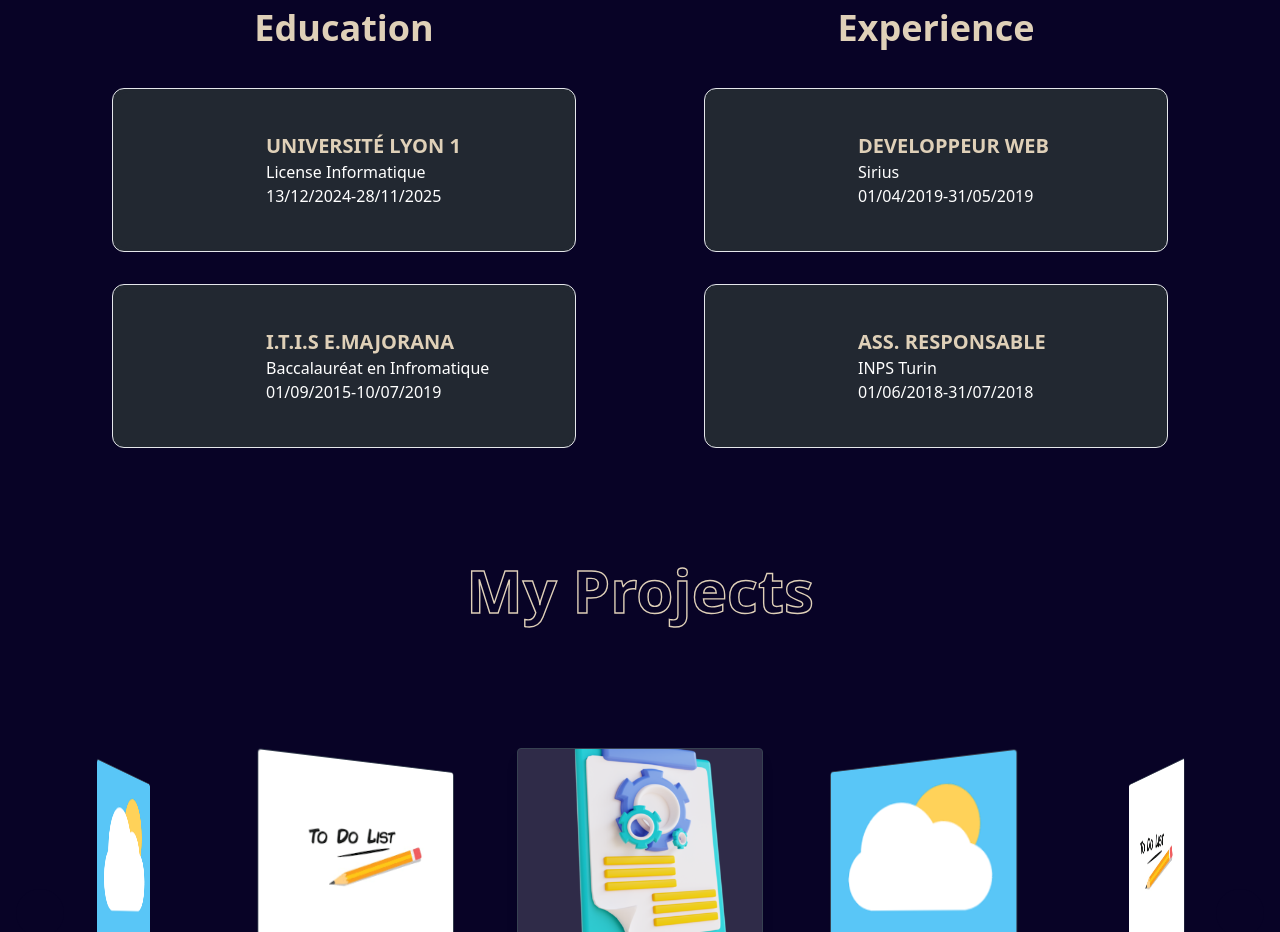
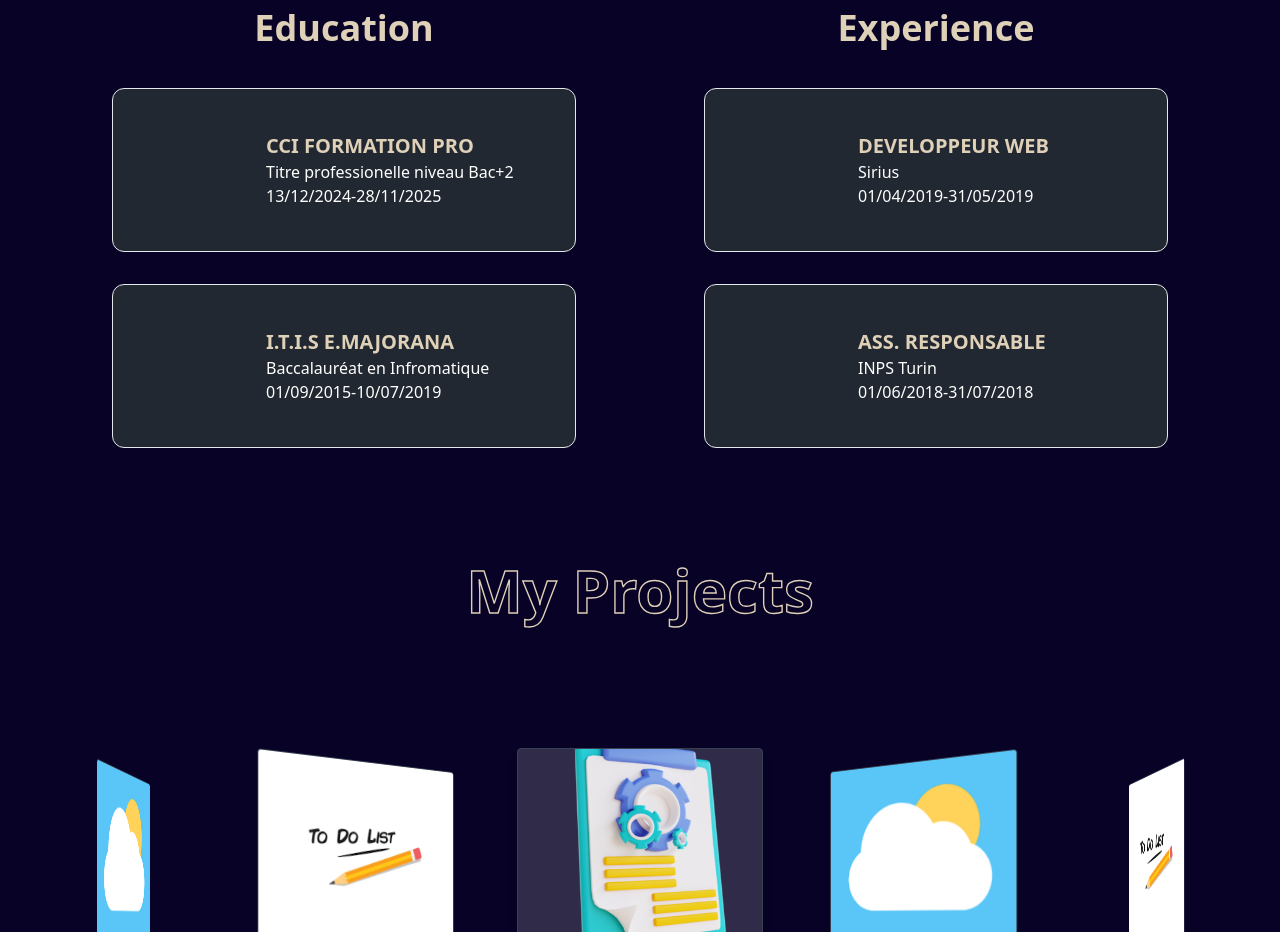
Before and after one commit to j4ll4l/my-portfolio, a Vue app: page / in a window 1280 px wide. Shown: the part 1620-2552 px from the top of the page. Built offline with nearby package versions, Linux system fonts and the light colour scheme; some icons are missing; what tailwindcss-pseudo-elements would draw is missing.

Commit message:
Little change educ

```diff
--- a/src/components/layout/Education.vue
+++ b/src/components/layout/Education.vue
@@ -31,16 +31,16 @@
 import { ref } from 'vue';
 
 const Education = ref([
+    // {
+    //     duration:'01/09/2020-30/06/2022',
+    //     school:'Université Lyon 1',
+    //     degree:'License Informatique'
+    // },
     {
         duration:'13/12/2024-28/11/2025',
-        school:'Université Lyon 1',
-        degree:'License Informatique'
+        school:'CCI Formation Pro',
+        degree:'Titre professionelle niveau Bac+2'
     },
-    // {
-    //     duration:'13/12/2024-28/11/2025',
-    //     school:'CCI Formation Pro',
-    //     degree:'Titre professionelle niveau Bac+2'
-    // },
     {
         duration:'01/09/2015-10/07/2019',
         school:'I.T.I.S E.Majorana',
```
